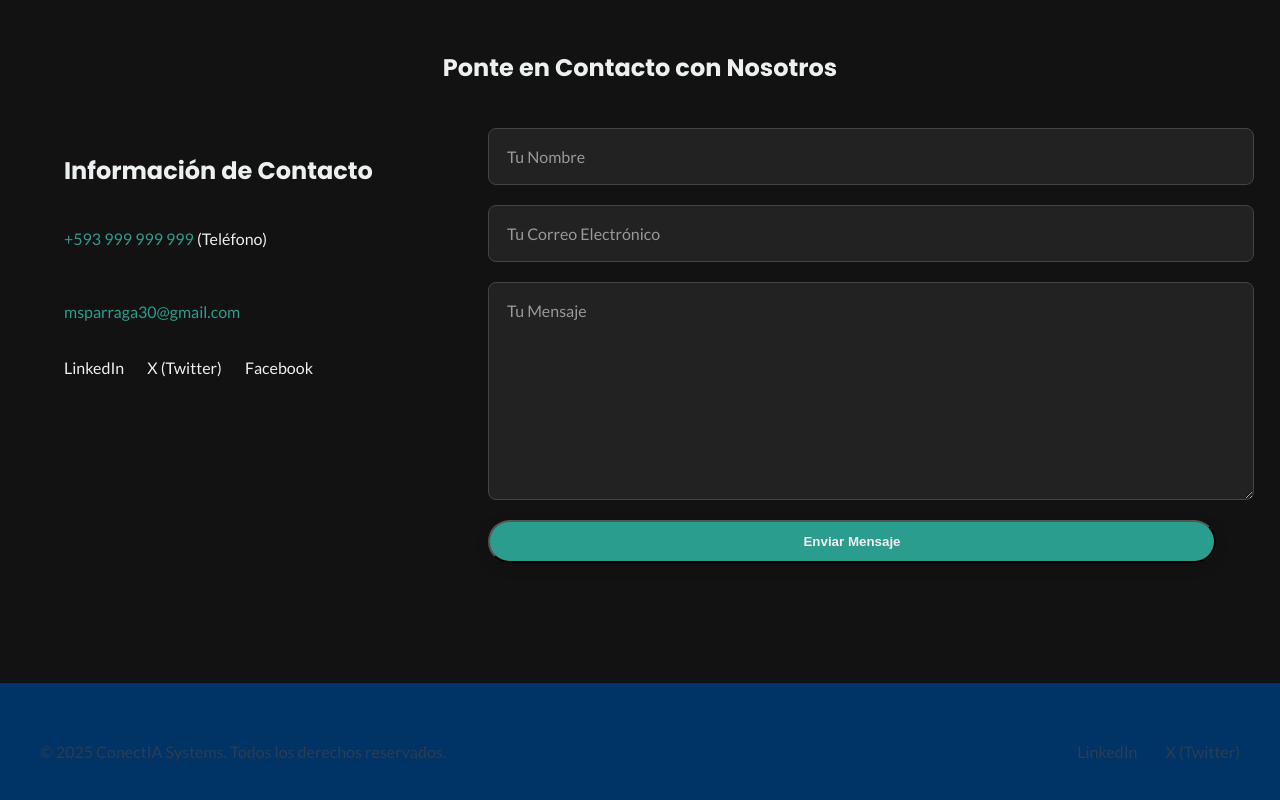
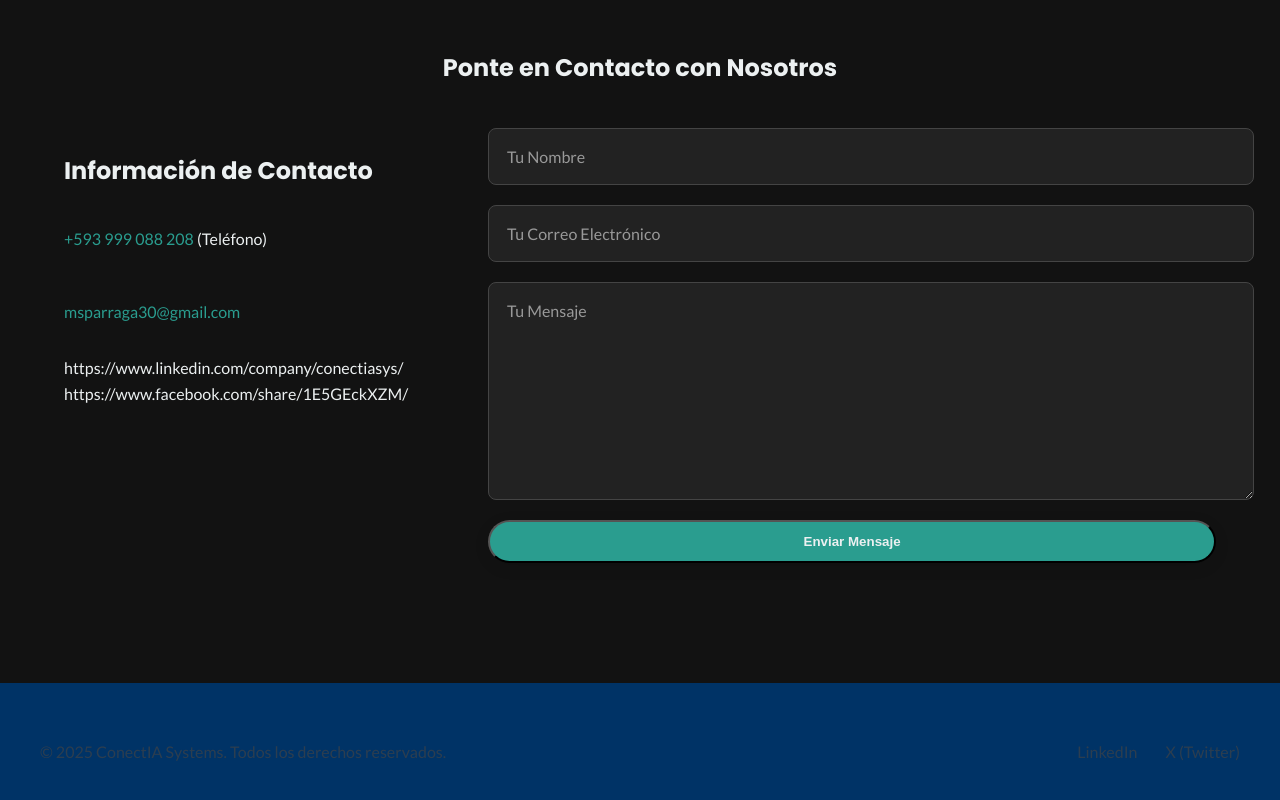
Before and after one commit to msparraga30/Pagina-web-ConectIA-Systems, a plain HTML site: page index.html in a window 1280 px wide. Shown: the part 2952-3752 px from the top of the page. Drawn offline with Linux system fonts and the light colour scheme.

Commit message:
Update index.html

```diff
--- a/index.html
+++ b/index.html
@@ -118,12 +118,11 @@
         <div class="contact-grid">
             <div class="contact-info">
                 <h3>Información de Contacto</h3>
-                <p><a href="tel:+593999999999">+593 999 999 999</a> (Teléfono)</p>
+                <p><a href="tel:+593999088208">+593 999 088 208</a> (Teléfono)</p>
                 <p><a href="mailto:msparraga30@gmail.com">msparraga30@gmail.com</a></p>
                 <div class="social-links">
-                    <a href="#" target="_blank" title="LinkedIn">LinkedIn</a>
-                    <a href="#" target="_blank" title="X (Twitter)">X (Twitter)</a>
-                    <a href="#" target="_blank" title="Facebook">Facebook</a>
+                    <a href="#" target="_blank" title="ConectIA Systems on LinkedIn">https://www.linkedin.com/company/conectiasys/</a>
+                    <a href="#" target="_blank" title="ConectIA Systems on LinkedIn">https://www.facebook.com/share/1E5GEckXZM/</a>
                 </div>
             </div>
             <form id="contact-form">
@@ -152,4 +151,5 @@
 
     <script src="js/main.js"></script>
 </body>
+
 </html>
```
